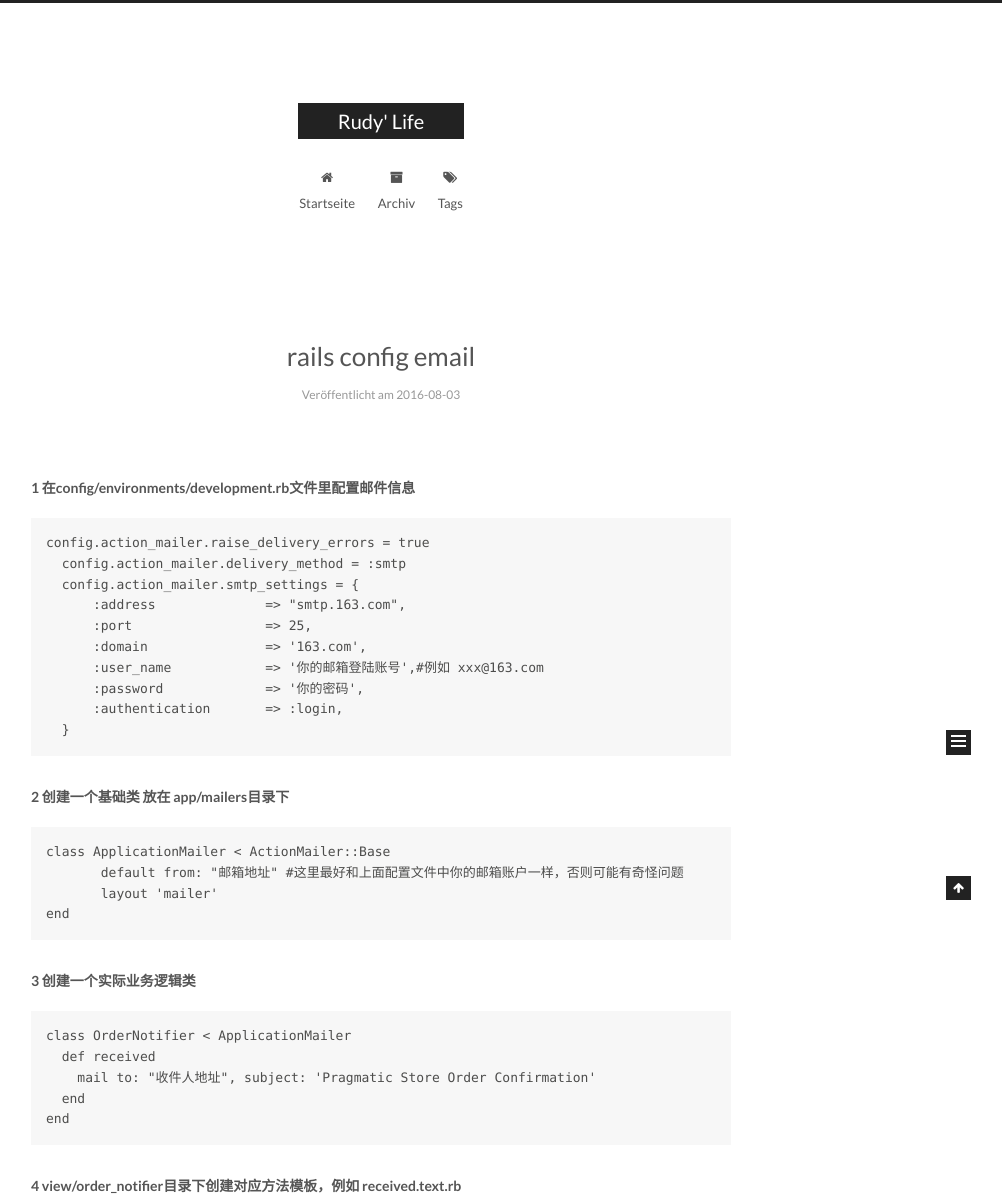
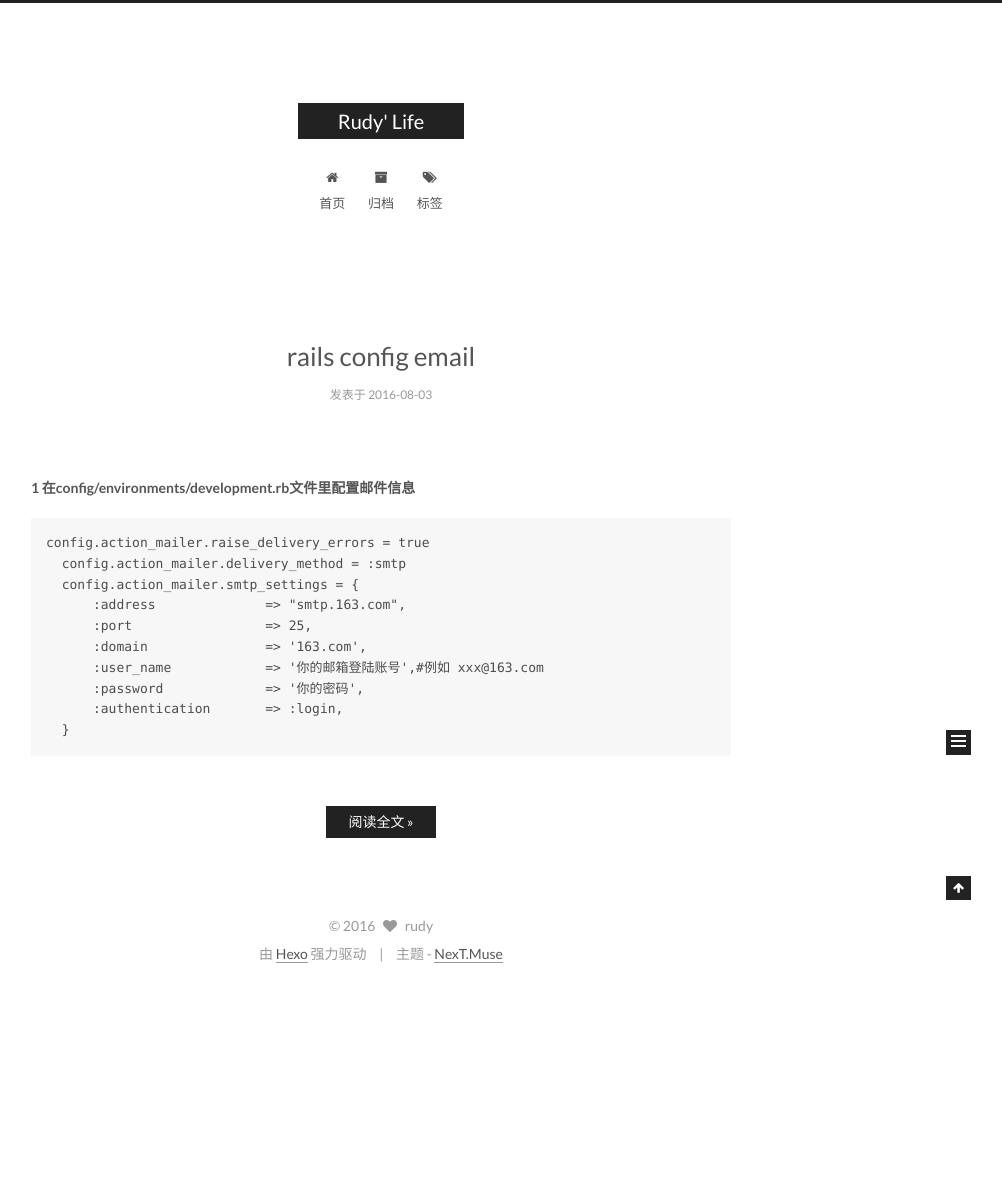
Before and after one commit to unixc3t/unixc3t.github.io, a plain HTML site: page index.html in a window 1280 px wide. Shown: the top 1199 px of the page, without its empty margins (259-1261 px from the left). After the commit the page ends 988 px from the top, so only its background shows below. Drawn offline with Linux system fonts and the light colour scheme.

Commit message:
Site updated: 2016-08-03 16:43:25

```diff
--- a/index.html
+++ b/index.html
@@ -102,7 +102,7 @@
     motion: true,
     duoshuo: {
       userId: 0,
-      author: 'Author'
+      author: '博主'
     }
   };
 </script>
@@ -115,7 +115,7 @@
   <title> Rudy' Life </title>
 </head>
 
-<body itemscope itemtype="http://schema.org/WebPage" lang="zh_CN,en_US">
+<body itemscope itemtype="http://schema.org/WebPage" lang="zh-Hans">
 
 
 
@@ -172,7 +172,7 @@
 
               <i class="menu-item-icon fa fa-fw fa-home"></i> <br />
 
-            Startseite
+            首页
           </a>
         </li>
 
@@ -182,7 +182,7 @@
 
               <i class="menu-item-icon fa fa-fw fa-archive"></i> <br />
 
-            Archiv
+            归档
           </a>
         </li>
 
@@ -192,7 +192,7 @@
 
               <i class="menu-item-icon fa fa-fw fa-tags"></i> <br />
 
-            Tags
+            标签
           </a>
         </li>
 
@@ -248,7 +248,7 @@
             <span class="post-meta-item-icon">
               <i class="fa fa-calendar-o"></i>
             </span>
-            <span class="post-meta-item-text">Veröffentlicht am</span>
+            <span class="post-meta-item-text">发表于</span>
             <time itemprop="dateCreated" datetime="2016-08-03T16:02:50+08:00" content="2016-08-03">
               2016-08-03
             </time>
@@ -278,8 +278,7 @@
 
 
 
-
-            <h5 id="1-在config-environments-development-rb文件里配置邮件信息"><a href="#1-在config-environments-development-rb文件里配置邮件信息" class="headerlink" title="1 在config/environments/development.rb文件里配置邮件信息"></a>1 在config/environments/development.rb文件里配置邮件信息</h5><pre><code>config.action_mailer.raise_delivery_errors = true
+          <h5 id="1-在config-environments-development-rb文件里配置邮件信息"><a href="#1-在config-environments-development-rb文件里配置邮件信息" class="headerlink" title="1 在config/environments/development.rb文件里配置邮件信息"></a>1 在config/environments/development.rb文件里配置邮件信息</h5><pre><code>config.action_mailer.raise_delivery_errors = true
   config.action_mailer.delivery_method = :smtp
   config.action_mailer.smtp_settings = {
       :address              =&gt; &quot;smtp.163.com&quot;,
@@ -289,24 +288,12 @@
       :password             =&gt; &apos;你的密码&apos;,
       :authentication       =&gt; :login,
   }
-</code></pre><h5 id="2-创建一个基础类-放在-app-mailers目录下"><a href="#2-创建一个基础类-放在-app-mailers目录下" class="headerlink" title="2 创建一个基础类 放在 app/mailers目录下"></a>2 创建一个基础类 放在 app/mailers目录下</h5><pre><code>class ApplicationMailer &lt; ActionMailer::Base
-       default from: &quot;邮箱地址&quot; #这里最好和上面配置文件中你的邮箱账户一样，否则可能有奇怪问题
-       layout &apos;mailer&apos;
-end
-</code></pre><h5 id="3-创建一个实际业务逻辑类"><a href="#3-创建一个实际业务逻辑类" class="headerlink" title="3 创建一个实际业务逻辑类"></a>3 创建一个实际业务逻辑类</h5><pre><code>class OrderNotifier &lt; ApplicationMailer
-  def received
-    mail to: &quot;收件人地址&quot;, subject: &apos;Pragmatic Store Order Confirmation&apos;
-  end
-end
-</code></pre><h5 id="4-view-order-notifier目录下创建对应方法模板，例如-received-text-rb"><a href="#4-view-order-notifier目录下创建对应方法模板，例如-received-text-rb" class="headerlink" title="4 view/order_notifier目录下创建对应方法模板，例如 received.text.rb"></a>4 view/order_notifier目录下创建对应方法模板，例如 received.text.rb</h5><pre><code>&lt;h1&gt;OrderNotifier#received&lt;/h1&gt;
-   &lt;p&gt;
-        test received email
-   &lt;/p&gt;
-</code></pre><h5 id="5-action中调用邮件类发送邮件"><a href="#5-action中调用邮件类发送邮件" class="headerlink" title="5 action中调用邮件类发送邮件"></a>5 action中调用邮件类发送邮件</h5><pre><code>OrderNotifier.received.deliver_now
-
-**具体可以看 agile web development with rails4 第五版，177页详细介绍，这里只做摘记**
 </code></pre>
-
+          <div class="post-more-link text-center">
+            <a class="btn" href="/2016/08/03/rails-config-email/#more" rel="contents">
+              阅读全文 &raquo;
+            </a>
+          </div>
 
 
     </div>
@@ -375,7 +362,7 @@ end
           <div class="site-state-item site-state-posts">
             <a href="/archives">
               <span class="site-state-item-count">1</span>
-              <span class="site-state-item-name">Artikel</span>
+              <span class="site-state-item-name">日志</span>
             </a>
           </div>
 
@@ -385,7 +372,7 @@ end
             <div class="site-state-item site-state-tags">
               <a href="/tags">
                 <span class="site-state-item-count">1</span>
-                <span class="site-state-item-name">Tags</span>
+                <span class="site-state-item-name">标签</span>
               </a>
             </div>
 
@@ -429,11 +416,11 @@ end
 </div>
 
 <div class="powered-by">
-  Erstellt mit  <a class="theme-link" href="https://hexo.io">Hexo</a>
+  由 <a class="theme-link" href="https://hexo.io">Hexo</a> 强力驱动
 </div>
 
 <div class="theme-info">
-  Theme -
+  主题 -
   <a class="theme-link" href="https://github.com/iissnan/hexo-theme-next">
     NexT.Muse
   </a>
```
Also changed, not shown: 2016/08/03/rails-config-email/index.html (+15 -14 lines), archives/2016/08/index.html (+11 -11 lines), archives/2016/index.html (+11 -11 lines), archives/index.html (+11 -11 lines), tags/rails/index.html (+11 -11 lines).
